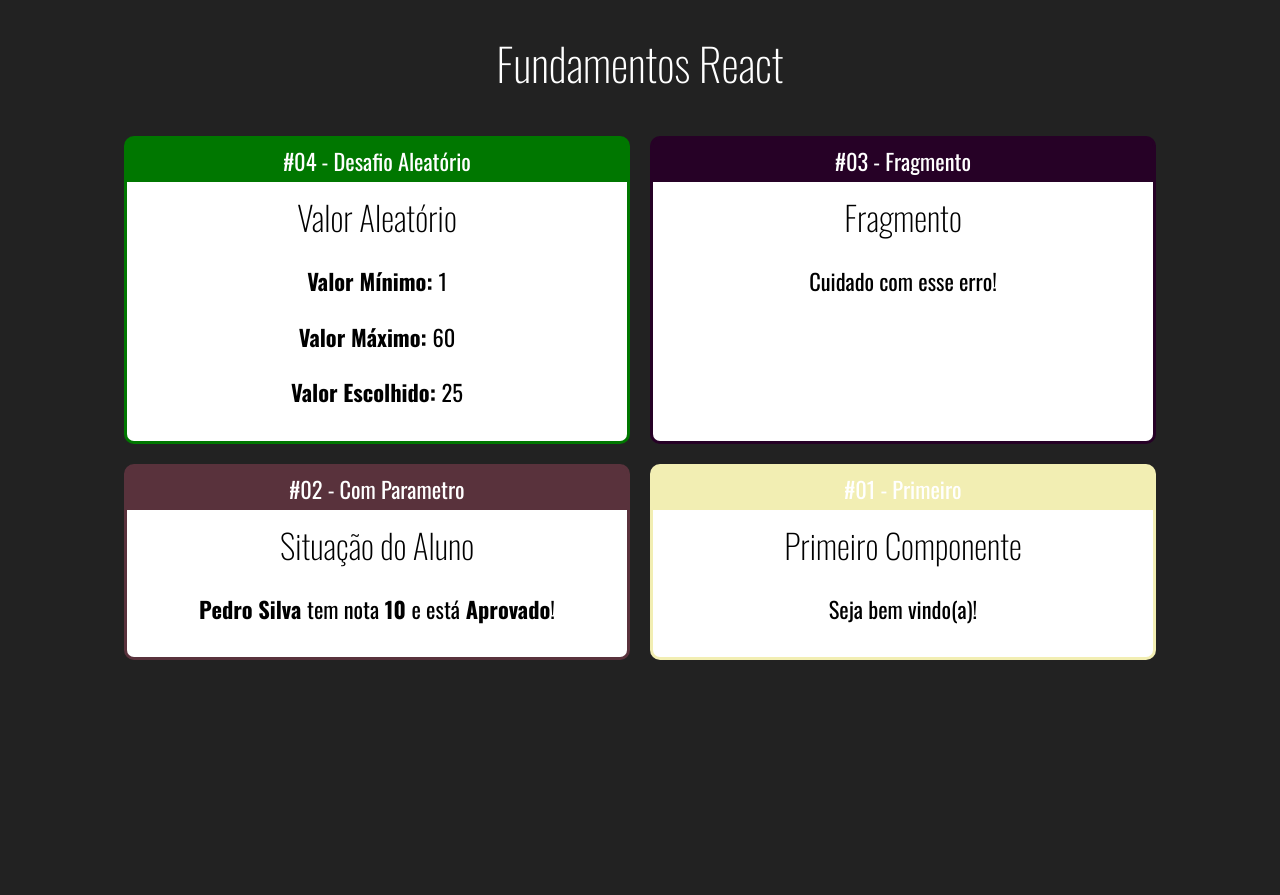
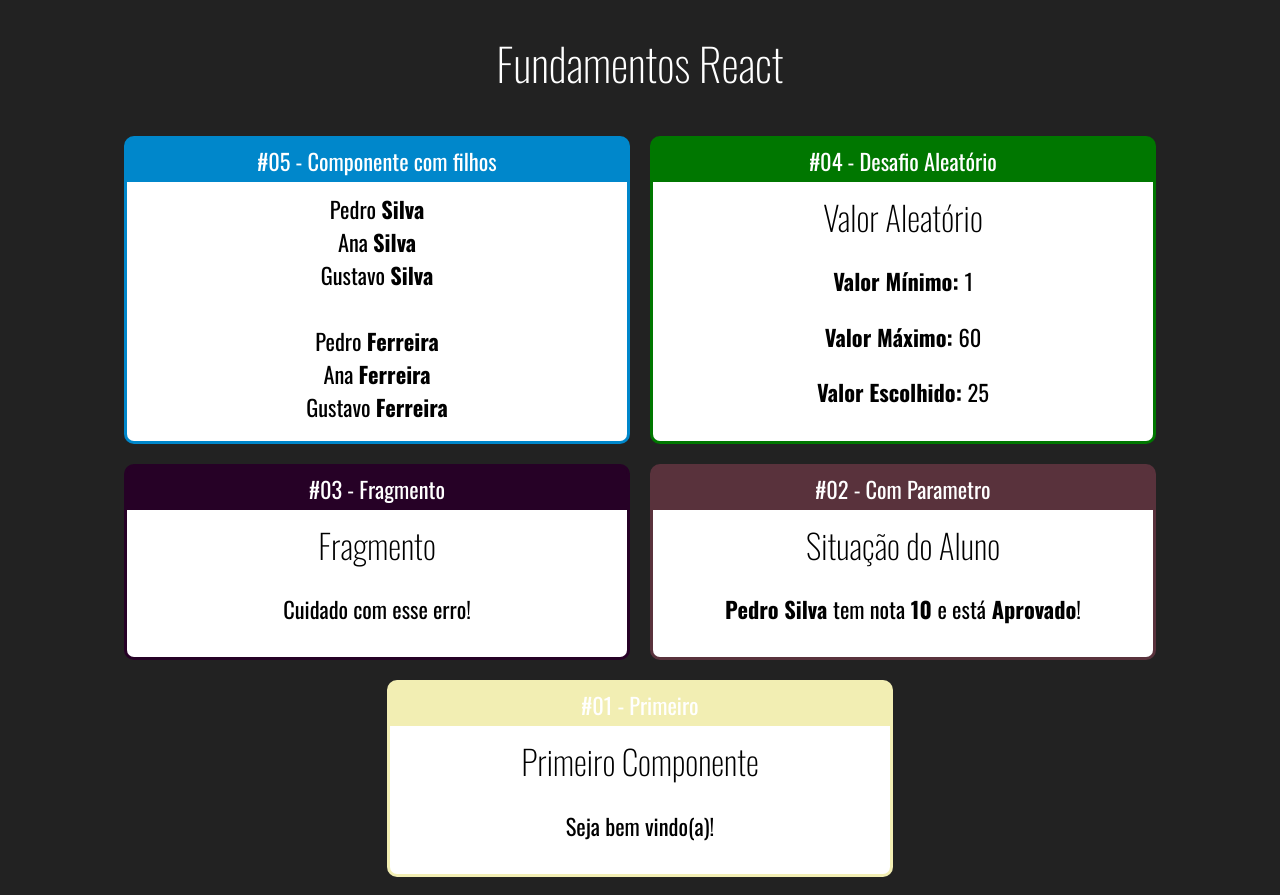
Before and after one commit to dgodiegocarvalho/ReactCourse, a React (Create React App) app in the folder fundamentos-react/: page / in a window 1280 px wide. Before the commit the page ends 800 px from the top, so only its background shows below. Built offline with nearby package versions, Linux system fonts and the light colour scheme.

Commit message:
Aula de herança de props

```diff
--- a/fundamentos-react/src/App.jsx
+++ b/fundamentos-react/src/App.jsx
@@ -7,12 +7,28 @@
 import Fragmento from "./components/basicos/Fragmento";
 import ComParametro from "./components/basicos/ComParametro";
 import Primeiro from "./components/basicos/Primeiro";
+import Familia from "./components/basicos/Familia";
+import FamiliaMembro from "./components/basicos/FamiliaMembro";
 
 export default () => (
     <div className="App">
         <h1>Fundamentos React</h1>
 
         <div className="Cards">
+            <Card titulo="#05 - Componente com filhos" color="#0087CB">
+                <Familia sobrenome="Silva">
+                    <FamiliaMembro nome="Pedro" />
+                    <FamiliaMembro nome="Ana"  />
+                    <FamiliaMembro nome="Gustavo" />
+                </Familia>
+                <br />
+                <Familia sobrenome="Ferreira">
+                    <FamiliaMembro nome="Pedro" />
+                    <FamiliaMembro nome="Ana"  />
+                    <FamiliaMembro nome="Gustavo" />
+                </Familia>
+            </Card>
+
             <Card titulo="#04 - Desafio Aleatório" color="#070">
                 <Aleatorio min={1} max={60} />
             </Card>
--- /dev/null
+++ b/fundamentos-react/src/components/basicos/Familia.jsx
@@ -0,0 +1,18 @@
+import React, { cloneElement } from "react"
+
+export default props => {
+    console.log(typeof props.children)
+    return (
+        <div>
+            {
+                //dessa maneira ele espera um unico elemento
+                //React.cloneElement(props.children, props)
+
+                //assim ele trata multiplos elementos
+                props.children.map((child, i) => {
+                    return cloneElement(child, {...props, key: i})
+                })
+            }
+        </div>
+    )
+}
--- /dev/null
+++ b/fundamentos-react/src/components/basicos/FamiliaMembro.jsx
@@ -0,0 +1,7 @@
+import React from "react"
+
+export default props => {
+    return (
+        <div>{props.nome} <strong>{props.sobrenome}</strong></div>
+    )
+}
```
